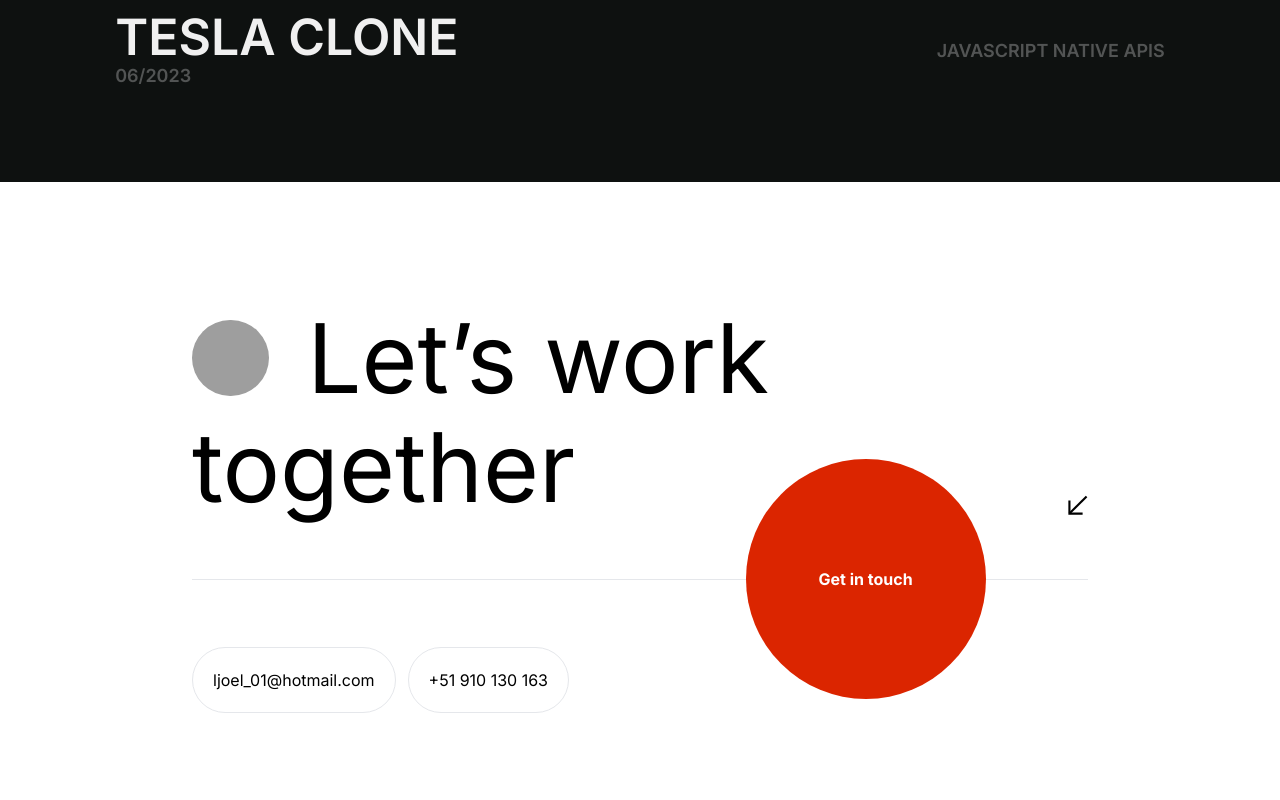
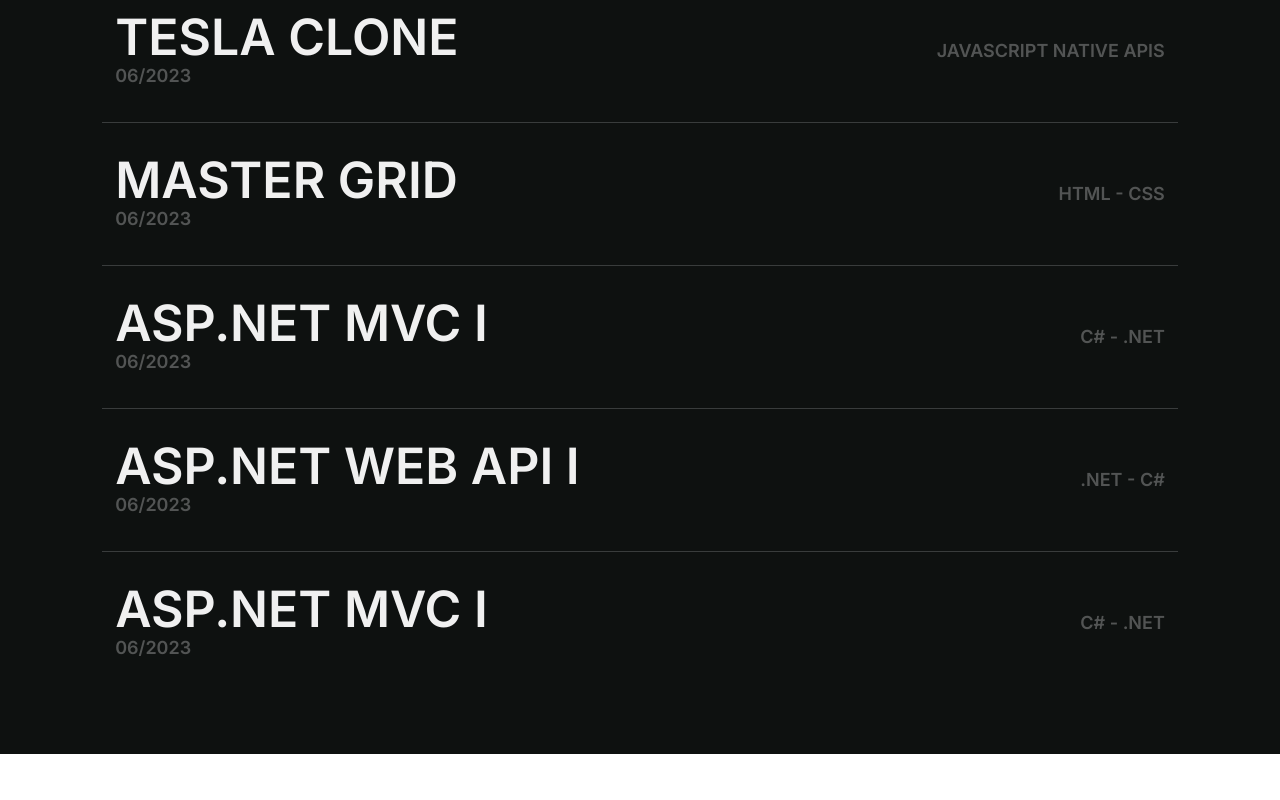
Before and after one commit to miladevweb/portfolio-pp, a Next.js app: page /work/all in a window 1280 px wide. Shown: the part 1800-2600 px from the top of the page. Built offline with nearby package versions, Linux system fonts and the light colour scheme; grey boxes are pictures that could not be loaded.

Commit message:
add .NET projects

```diff
--- a/src/constants/index.ts
+++ b/src/constants/index.ts
@@ -102,4 +102,28 @@
     color: '#CCDD71',
     href: 'https://tesla-pp.vercel.app/',
   },
+
+  {
+    title: 'Master Grid',
+    technologies: ['HTML', 'CSS'],
+    href: 'https://master-bento-grid-pp.vercel.app/',
+  },
+
+  {
+    title: 'ASP.NET MVC I',
+    technologies: ['C#', '.NET'],
+    href: 'https://github.com/miladevweb/aspnet-mvc-i-pp',
+  },
+
+  {
+    title: 'ASP.NET Web API I',
+    technologies: ['.NET', 'C#'],
+    href: 'https://github.com/miladevweb/aspnet-webapi-i',
+  },
+
+  {
+    title: 'ASP.NET MVC I',
+    technologies: ['C#', '.NET'],
+    href: 'https://github.com/miladevweb/aspnet-mvc-ii-pp',
+  },
 ]
```
